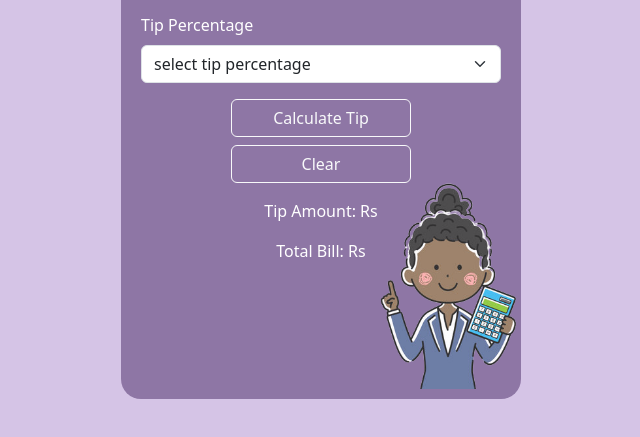
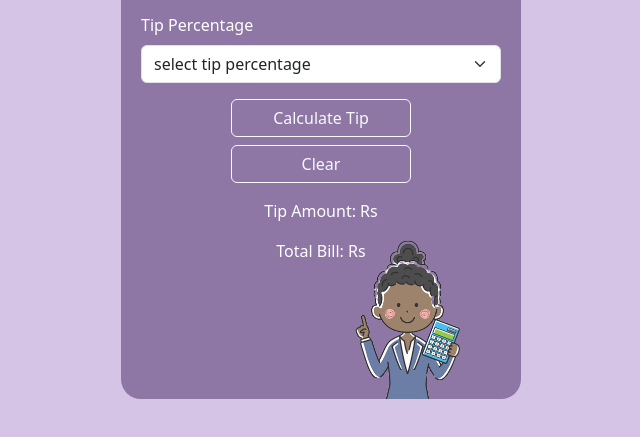
Before and after one commit to Aneena-Git-dev/Tip-calculator, a plain HTML site: page index.html in a window 1280 px wide. Shown: the part 251-688 px from the top of the page, without its empty margins (319-959 px from the left). Drawn offline with nearby package versions, Linux system fonts and the light colour scheme.

Commit message:
image style

```diff
--- a/index.html
+++ b/index.html
@@ -31,12 +31,12 @@
         .image {
 
             text-align: center;
-            left: 180px;
+            left: 173px;
             position: absolute;
-            top: 320px;
+            top: 380px;
         }
         .image img {
-          height: 220px;
+
 
 
 
@@ -94,8 +94,10 @@
             <p>Total Bill: Rs<span id="totalBill"></span></p>
         </div>
         <div class="image">
-            <img src="./assets/girl with calc.png" alt="Tip calculator image">
+            <img src="./assets/girl with calc.png" alt="Tip calculator image" class="img-fluid">
         </div>
+
+
 
     </div>
     <script>
```
